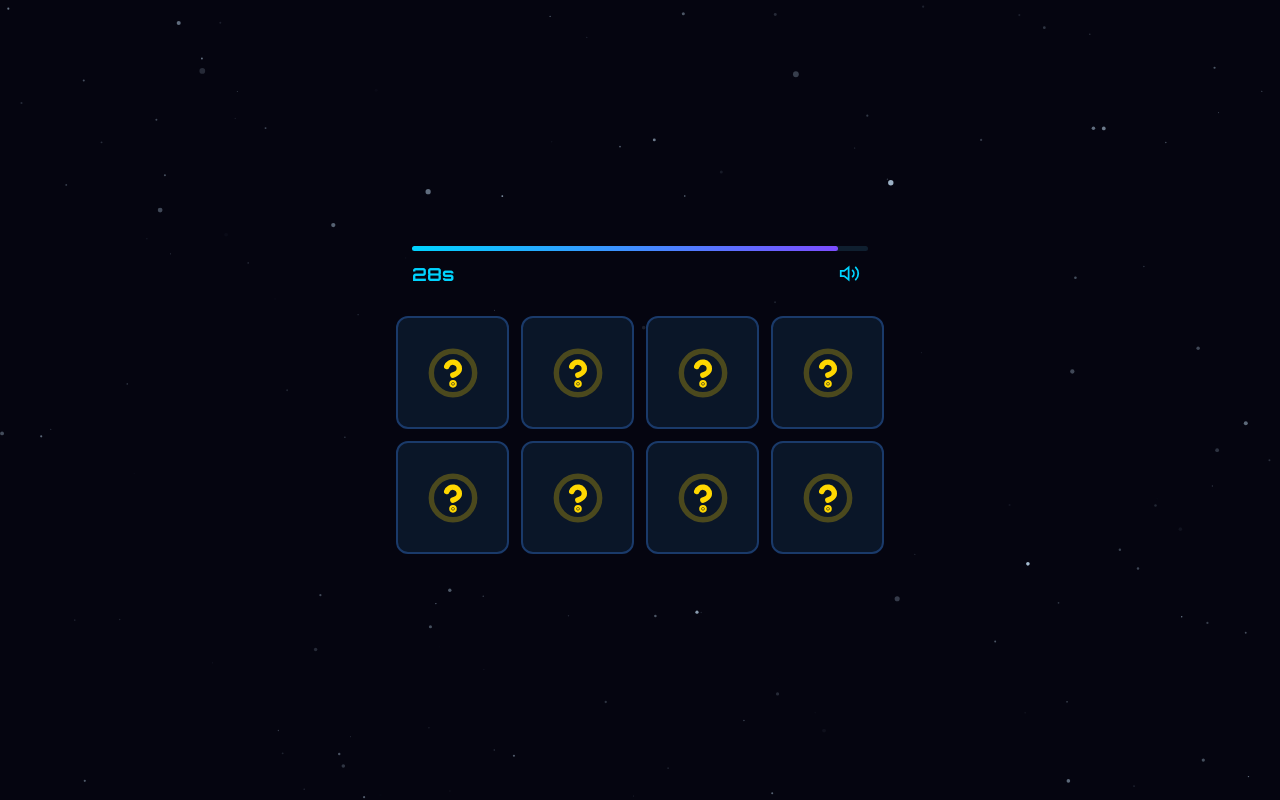
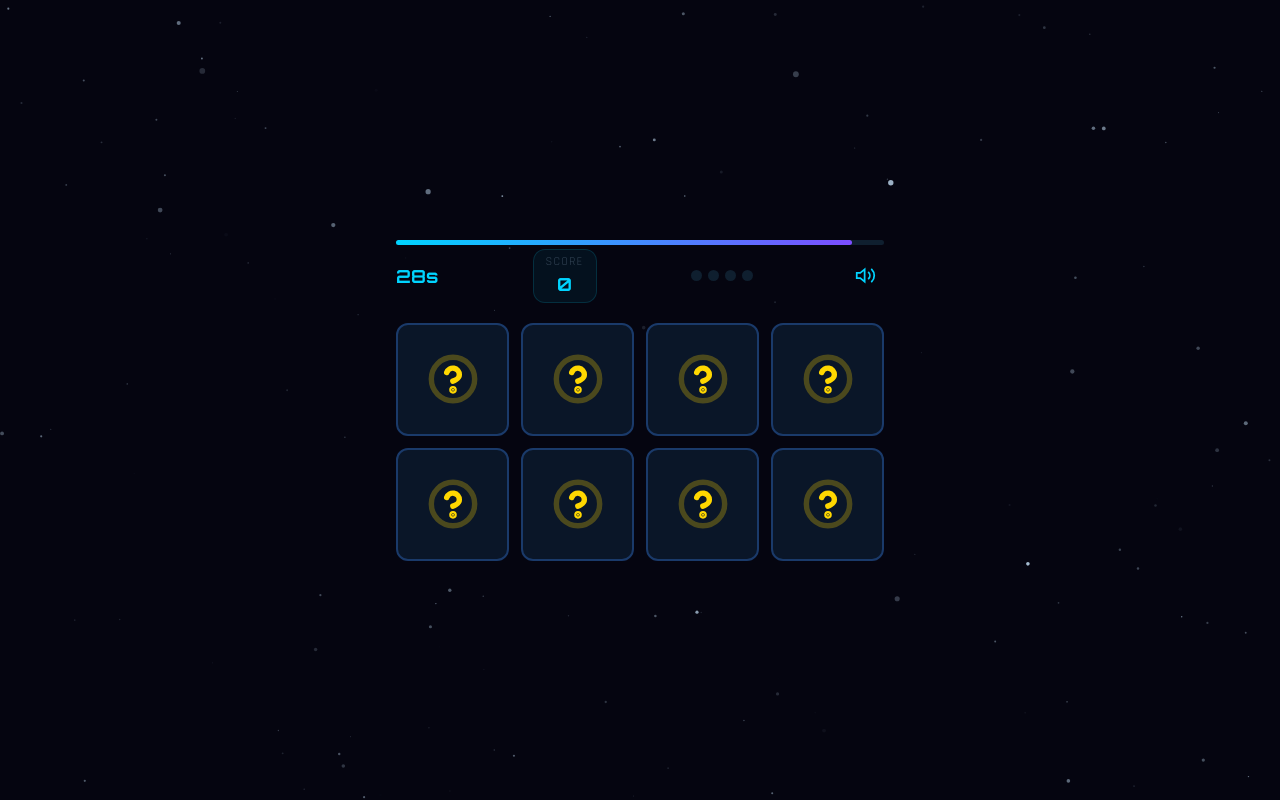
Before and after one commit to Danielroxs/cosmic-memory-game, a React (Vite) app: page / in a window 1280 px wide. Both pictures are taken after a click on the button "START GAME". Built offline with nearby package versions, Linux system fonts and the light colour scheme.

Commit message:
feat: score system with combo multiplier and highscore

```diff
--- a/src/App.jsx
+++ b/src/App.jsx
@@ -5,7 +5,7 @@ import ResultScreen from './components/ResultScreen'
 
 export default function App() {
   const [screen, setScreen] = useState('intro')
-  const [won, setWon] = useState(false)
+  const [result, setResult] = useState({ won: false, score: 0, timeLeft: 0 })
 
   return (
     <div className="w-screen h-screen overflow-hidden" style={{ background: '#050510' }}>
@@ -14,13 +14,14 @@ export default function App() {
       )}
       {screen === 'game' && (
         <GameScreen
-          onWin={() => { setWon(true); setScreen('result') }}
-          onLose={() => { setWon(false); setScreen('result') }}
+          onWin={(score, timeLeft) => { setResult({ won: true, score, timeLeft }); setScreen('result') }}
+          onLose={(score) => { setResult({ won: false, score, timeLeft: 0 }); setScreen('result') }}
         />
       )}
       {screen === 'result' && (
         <ResultScreen
-          won={won}
+          won={result.won}
+          score={result.score}
           onPlayAgain={() => setScreen('game')}
         />
       )}
--- a/src/components/GameScreen.jsx
+++ b/src/components/GameScreen.jsx
@@ -3,6 +3,7 @@ import Card from './Card'
 import Modal from './Modal'
 import StarField from './StarField'
 import { createDeck } from '../utils/cardData'
+import { calcMatchPoints, calcTimeBonus, saveHighScore } from '../utils/scoreUtils'
 import { playFlip, playCorrect, playIncorrect, playTick, playWin, startBgMusic, stopBgMusic, resumeAudioCtx } from '../utils/audioUtils'
 
 function MuteIcon() {
@@ -35,9 +36,19 @@ export default function GameScreen({ onWin, onLose }) {
   const [modal, setModal] = useState(null)
   const [timer, setTimer] = useState(TOTAL_TIME)
   const [timeUp, setTimeUp] = useState(false)
+  const [score, setScore] = useState(0)
+  const [combo, setCombo] = useState(0)
+  const [comboToast, setComboToast] = useState(null)
+
+  const matchCount = cards.filter(c => c.isMatched).length
 
   const mutedRef = useRef(muted)
+  const comboRef = useRef(combo)
+  const scoreRef = useRef(score)
+
   useEffect(() => { mutedRef.current = muted }, [muted])
+  useEffect(() => { comboRef.current = combo }, [combo])
+  useEffect(() => { scoreRef.current = score }, [score])
 
   useEffect(() => {
     if (!muted) { resumeAudioCtx(); startBgMusic(); }
@@ -65,7 +76,8 @@ export default function GameScreen({ onWin, onLose }) {
   useEffect(() => {
     if (timeUp) {
       stopBgMusic()
-      setTimeout(() => onLose(), 700)
+      saveHighScore(scoreRef.current)
+      setTimeout(() => onLose(scoreRef.current), 700)
     }
   }, [timeUp])
 
@@ -90,10 +102,22 @@ export default function GameScreen({ onWin, onLose }) {
         if (isMatch) {
           if (!mutedRef.current) playCorrect()
           setModal('match')
+
+          const pts = calcMatchPoints(comboRef.current)
+          const newCombo = comboRef.current + 1
+          setScore(s => s + pts)
+          setCombo(newCombo)
+
+          if (newCombo >= 2) {
+            setComboToast({ pts, multi: newCombo })
+            setTimeout(() => setComboToast(null), 1200)
+          }
+
           const updated = prev.map(c =>
             newFlipped.includes(c.uid) ? { ...c, isFlipped: false, isMatched: true } : c
           )
           const allMatched = updated.every(c => c.isMatched)
+
           setTimeout(() => {
             setModal(null)
             setFlipped([])
@@ -101,13 +125,17 @@ export default function GameScreen({ onWin, onLose }) {
             if (allMatched) {
               stopBgMusic()
               if (!mutedRef.current) playWin()
-              setTimeout(() => onWin(), 400)
+              const bonus = calcTimeBonus(timer)
+              const finalScore = scoreRef.current + bonus
+              saveHighScore(finalScore)
+              setTimeout(() => onWin(finalScore, timer), 400)
             }
           }, 1500)
           return updated
         } else {
           if (!mutedRef.current) playIncorrect()
           setModal('nomatch')
+          setCombo(0)
           setTimeout(() => {
             setModal(null)
             setCards(c => c.map(x =>
@@ -132,20 +160,35 @@ export default function GameScreen({ onWin, onLose }) {
       <StarField />
 
       <div className="relative z-10 w-full flex flex-col items-center px-4" style={{ maxWidth: '520px' }}>
-        <div className="w-full px-4 mb-6">
+        <div className="w-full mb-5">
           <div className="w-full rounded-full mb-1" style={{ height: '5px', background: '#0f1f2f' }}>
             <div
               className="h-full rounded-full transition-[width] duration-[980ms] linear"
-              style={{
-                width: `${timerPct}%`,
-                background: 'linear-gradient(90deg, #00d4ff, #7c4dff)',
-              }}
+              style={{ width: `${timerPct}%`, background: 'linear-gradient(90deg, #00d4ff, #7c4dff)' }}
             />
           </div>
-          <div className="flex justify-between items-center">
+          <div className="flex justify-between items-center mt-1">
             <span className="font-display font-bold text-lg tabular-nums" style={{ color: '#00d4ff' }}>
               {String(timer).padStart(2, '0')}s
             </span>
+
+            <div className="text-center px-3 py-1 rounded-xl" style={{ background: 'rgba(0,212,255,0.06)', border: '1px solid rgba(0,212,255,0.15)' }}>
+              <p className="font-body text-xs tracking-widest uppercase" style={{ color: '#334455' }}>Score</p>
+              <p className="font-display font-bold text-lg tabular-nums" style={{ color: '#00d4ff' }}>
+                {score.toLocaleString()}
+              </p>
+            </div>
+
+            <div className="flex gap-1.5 items-center">
+              {[0,1,2,3].map(i => (
+                <div key={i} className="rounded-full transition-all duration-300" style={{
+                  width: '11px', height: '11px',
+                  background: i < matchCount ? '#00d4ff' : '#0f1f2f',
+                  boxShadow: i < matchCount ? '0 0 8px #00d4ff' : 'none',
+                }} />
+              ))}
+            </div>
+
             <button
               onClick={() => setMuted(m => !m)}
               className="p-2 rounded-full hover:bg-white/10 transition-colors"
@@ -166,9 +209,29 @@ export default function GameScreen({ onWin, onLose }) {
             />
           ))}
         </div>
+
+        {comboToast && (
+          <div className="absolute pointer-events-none z-30" style={{ top: '38%', animation: 'comboToast 1.2s ease-out forwards' }}>
+            <p className="font-display font-black text-3xl" style={{ color: '#FFD700', textShadow: '0 0 20px #FFD70088' }}>
+              🔥 ×{comboToast.multi} COMBO
+            </p>
+            <p className="font-display text-base text-center" style={{ color: '#FFD70099' }}>
+              +{comboToast.pts} pts
+            </p>
+          </div>
+        )}
       </div>
 
       {modal && <Modal type={modal} />}
+
+      <style>{`
+        @keyframes comboToast {
+          0%   { opacity: 0; transform: translateY(10px) scale(0.8); }
+          20%  { opacity: 1; transform: translateY(-20px) scale(1.1); }
+          70%  { opacity: 1; transform: translateY(-30px) scale(1); }
+          100% { opacity: 0; transform: translateY(-60px) scale(0.9); }
+        }
+      `}</style>
     </div>
   )
 }
--- /dev/null
+++ b/src/utils/scoreUtils.js
@@ -0,0 +1,22 @@
+const HS_KEY = 'cosmicMemory_highScore';
+
+export function calcMatchPoints(combo) {
+  return Math.round(100 * (1 + combo * 0.5));
+}
+
+export function calcTimeBonus(secondsLeft) {
+  return secondsLeft * 12;
+}
+
+export function getHighScore() {
+  return parseInt(localStorage.getItem(HS_KEY) || '0', 10);
+}
+
+export function saveHighScore(score) {
+  const prev = getHighScore();
+  if (score > prev) {
+    localStorage.setItem(HS_KEY, String(score));
+    return true;
+  }
+  return false;
+}
```
